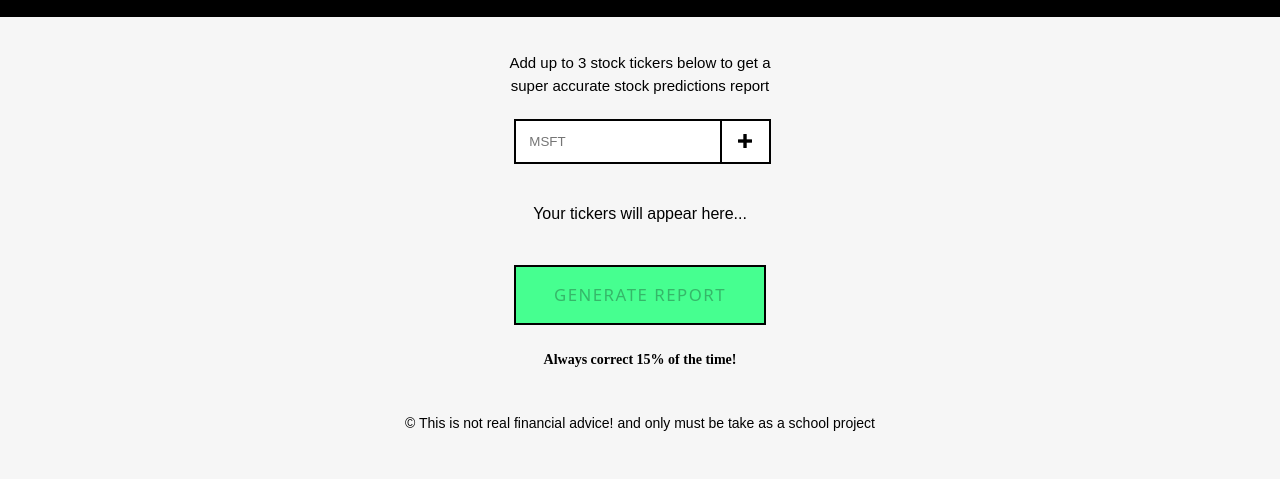
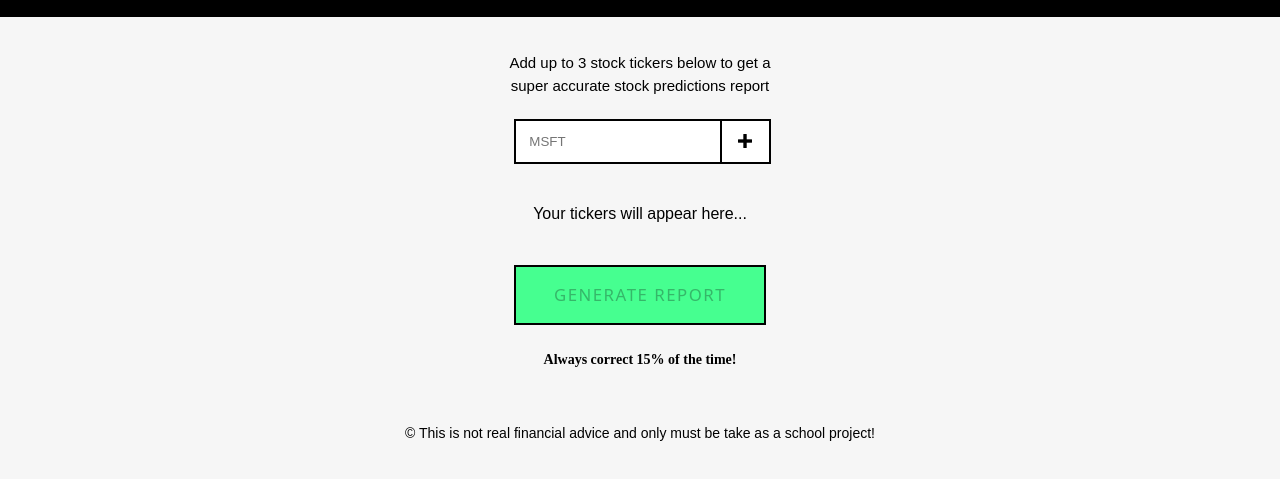
Before and after one commit to brau25-bit/StockPredictor, a plain HTML site: page index.html in a window 1280 px wide. Shown: the part 95-574 px from the top of the page. Drawn offline with Linux system fonts and the light colour scheme.

Commit message:
update style

```diff
--- a/index.html
+++ b/index.html
@@ -40,7 +40,7 @@
         </section>
      </main>
      <footer>
-        &copy; This is not real financial advice! and only must be take as a school project
+        &copy; This is not real financial advice and only must be take as a school project!
      </footer>
 
     <script src="./js/index.js" type="module"></script>
--- a/style/style.css
+++ b/style/style.css
@@ -153,8 +153,9 @@ input[type="text"] {
 /* footer */
 
 footer {
+    text-align: center;
     font-size: 14px;
-    text-align: center;
+    padding: 10px;
 }
 
 /* stop ugly scroll bar on some browsers */
```
